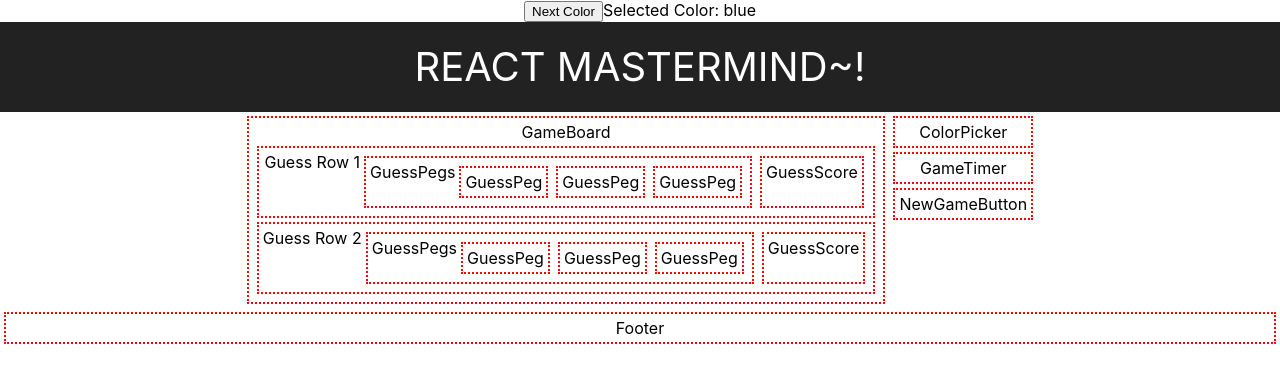
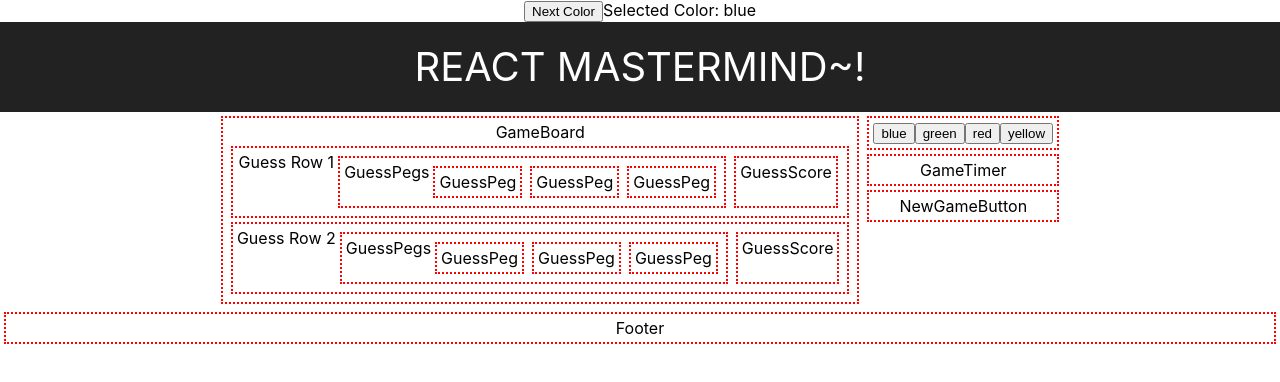
Before and after one commit to arowland900/react-mastermind, a React (Create React App) app: page / in a window 1280 px wide. Shown: the top 382 px of the page. Built offline with nearby package versions, Linux system fonts and the light colour scheme.

Commit message:
add passing down of color prop for ColorPicker component

```diff
--- a/src/components/ColorPicker/ColorPicker.jsx
+++ b/src/components/ColorPicker/ColorPicker.jsx
@@ -2,7 +2,9 @@ import React from 'react'
 
 const ColorPicker = (props) => (
     <div className='component'>
-        ColorPicker
+        {props.colors.map(c =>
+            <button key={c}>{c}</button>
+        )}
     </div>
 );
 
```
